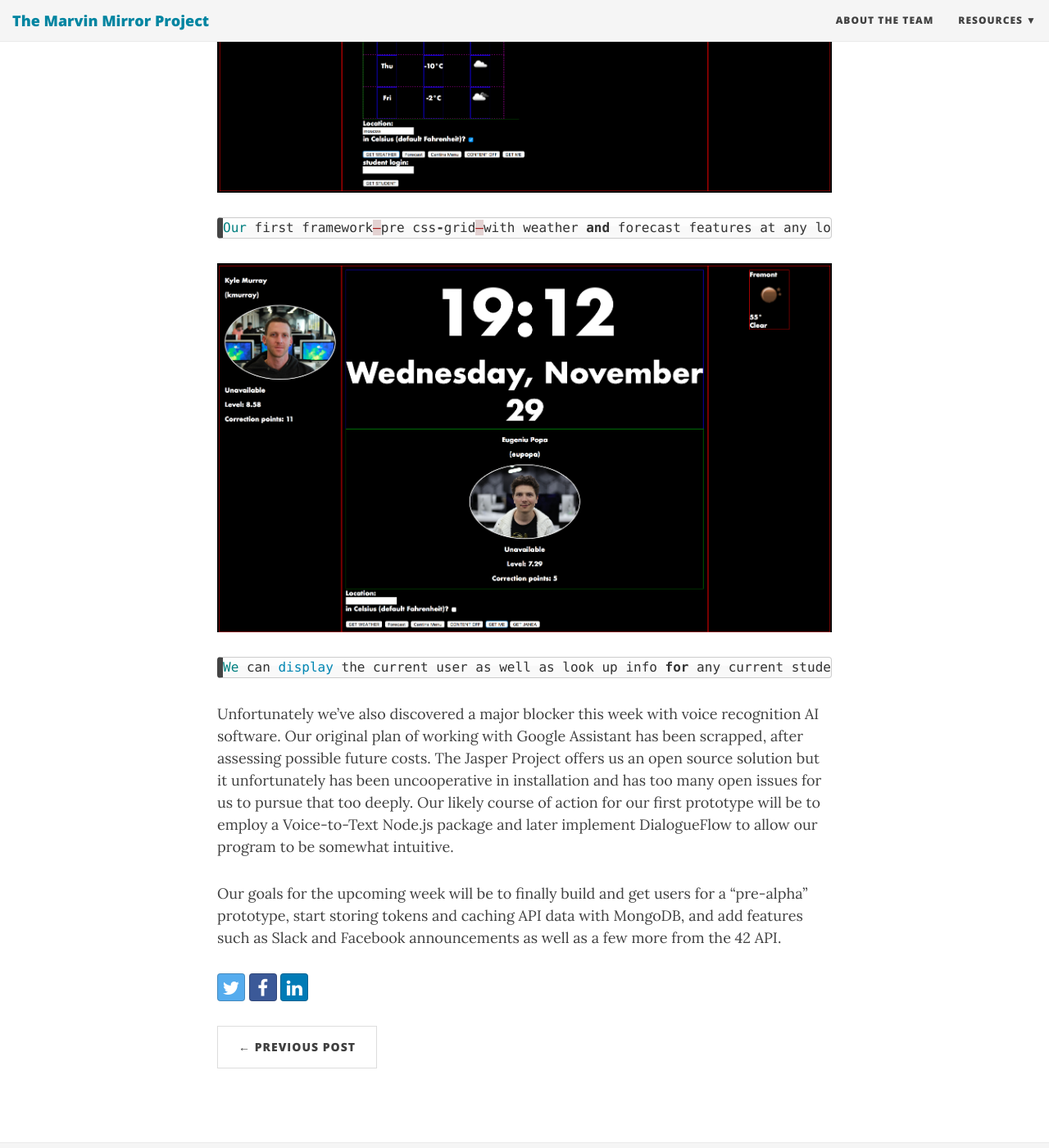
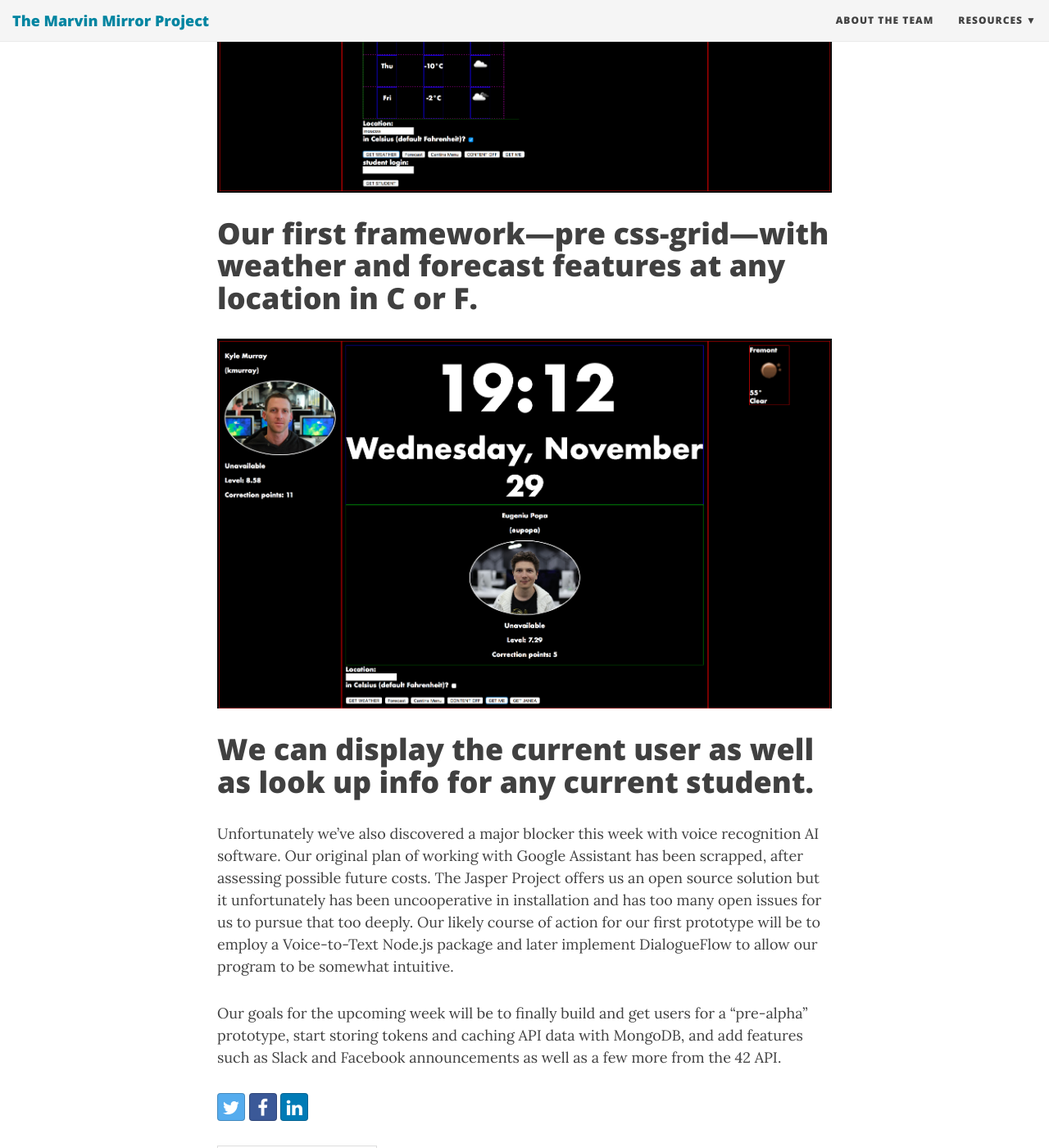
Before and after one commit to MarvinMirror/MarvinMirror.github.io, a Jekyll site: the page built from _posts/2017-12-3-week3-ftAPI_cssgrid.md, in a window 1280 px wide and 1400 px high, scrolled down 724 px. Shown: the whole window at 82% size. Built offline with Jekyll 4.4.1, drawn with Linux system fonts in a browser that asks for light colours; nearby versions of some CDN libraries.

Commit message:
fixing picture subtext

```diff
--- a/_posts/2017-12-3-week3-ftAPI_cssgrid.md
+++ b/_posts/2017-12-3-week3-ftAPI_cssgrid.md
@@ -8,14 +8,10 @@ categories: jekyll update
 Development is on the up and up this week as we've toiled through training courses for our tech stack, established our framework and started hammering out features. Our fearless leader, Nastya, has conquered CSS Grid styling for the face of our mirror. Additionally, Kyle has finally established a working relationship with the 42 API and its OAuth2 token system.
 
 ![Weather Photo](/img/forecast.png)
-{% highlight ruby %}
-Our first framework—pre css-grid—with weather and forecast features at any location in C or F.
-{% endhighlight %}
+# Our first framework—pre css-grid—with weather and forecast features at any location in C or F.
 
 ![User Photo](/img/users.png)
-{% highlight ruby %}
-We can display the current user as well as look up info for any current student.
-{% endhighlight %}
+# We can display the current user as well as look up info for any current student.
 
 Unfortunately we've also discovered a major blocker this week with voice recognition AI software. Our original plan of working with Google Assistant has been scrapped, after assessing possible future costs. The Jasper Project offers us an open source solution but it unfortunately has been uncooperative in installation and has too many open issues for us to pursue that too deeply. Our likely course of action for our first prototype will be to employ a Voice-to-Text Node.js package and later implement DialogueFlow to allow our program to be somewhat intuitive.
 
```
